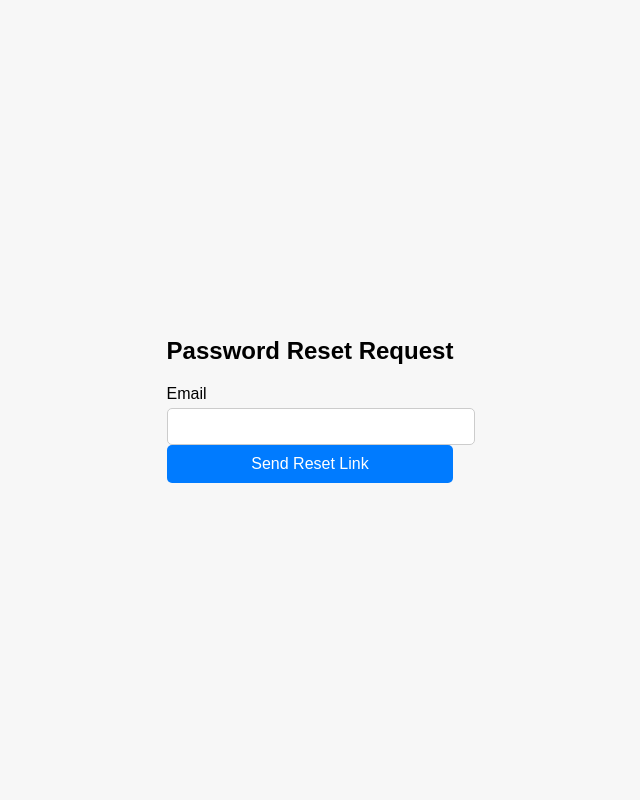
After one commit to Engmbakri/TaskMaster, a Flask app: page /password_reset_request in a window 1280 px wide. The commit adds this page. Shown: the whole page, without its empty margins (330-970 px from the left). Run offline with Flask 3, Linux system fonts and the light colour scheme.

Commit message:
updating

```diff
--- a/app.py
+++ b/app.py
@@ -1,9 +1,74 @@
 from flask import Flask, render_template, request, redirect, url_for, flash, session
-from db import create_task, get_task, update_task, delete_task_from_db, get_all_tasks_for_user, signup, login
+from flask_mail import Mail, Message
+from db import create_task, get_task, update_task, delete_task_from_db, get_all_tasks_for_user, signup, login, get_user_by_email, update_password
+from itsdangerous import URLSafeTimedSerializer
 import mysql.connector
 
 app = Flask(__name__)
-app.secret_key = '0123'
+app.config['SECRET_KEY'] = 'Hmoodecr10engbekoo10'
+
+# Email configurations
+app.config['MAIL_SERVER'] = 'smtp.gmail.com'
+app.config['MAIL_PORT'] = 587
+app.config['MAIL_USE_TLS'] = True
+app.config['MAIL_USERNAME'] = 'altyebwebsite@gmail.com'
+app.config['MAIL_PASSWORD'] = 'ufbu vbqk ykvl lpgn'
+
+mail = Mail(app)
+s = URLSafeTimedSerializer(app.config['SECRET_KEY'])
+
+def generate_reset_token(user_id):
+    return s.dumps(user_id, salt='password-reset-salt')
+
+def send_reset_email(email, token):
+    msg = Message('Password Reset Request', sender=app.config['MAIL_USERNAME'], recipients=[email])
+    link = url_for('reset_password', token=token, _external=True)
+    msg.body = f'''To reset your password, visit the following link:
+{link}
+
+If you did not make this request, please ignore this email.
+'''
+    mail.send(msg)
+
+def verify_reset_token(token, expiration=3600):
+    try:
+        user_id = s.loads(token, salt='password-reset-salt', max_age=expiration)
+        return user_id
+    except:
+        return None
+
+@app.route('/password_reset_request', methods=['GET', 'POST'])
+def password_reset_request():
+    if request.method == 'POST':
+        email = request.form['email']
+        user = get_user_by_email(email)
+        if user:
+            token = generate_reset_token(user['id'])
+            send_reset_email(user['email'], token)
+            flash('A password reset link has been sent to your email.', 'success')
+        else:
+            flash('No account found with that email address.', 'error')
+    return render_template('password_reset_request.html')
+
+@app.route('/reset_password/<token>', methods=['GET', 'POST'])
+def reset_password(token):
+    user_id = verify_reset_token(token)
+    if not user_id:
+        flash('The password reset link is invalid or has expired.', 'error')
+        return redirect(url_for('password_reset_request'))
+
+    if request.method == 'POST':
+        password = request.form['password']
+        confirm_password = request.form['confirm_password']
+        if password != confirm_password:
+            flash('Passwords do not match.', 'error')
+            return redirect(url_for('reset_password', token=token))
+
+        update_password(user_id, password)
+        flash('Your password has been reset successfully!', 'success')
+        return redirect(url_for('login_page'))
+
+    return render_template('reset_password.html', token=token)
 
 @app.route('/')
 def index():
@@ -15,20 +80,24 @@ def index():
         return redirect(url_for('login_page'))
 
 @app.route('/signup', methods=['GET', 'POST'])
-def signup_page():
+def signup_route():
     if request.method == 'POST':
         username = request.form['username']
         email = request.form['email']
         password = request.form['password']
         try:
             if signup(username, email, password):
-                flash('Signup successful! Please log in.')
+                session['username'] = username
+                flash('Signup successful! Please log in.', 'success')
                 return redirect(url_for('login_page'))
         except mysql.connector.Error as err:
             if err.errno == 1062:  # Duplicate entry error
-                flash('Username already exists. Please choose a different username.')
+                if 'username' in str(err):
+                    flash('Username already exists. Please choose a different username.', 'error')
+                elif 'email' in str(err):
+                    flash('Email already exists. Please use a different email address.', 'error')
             else:
-                flash('An error occurred. Please try again later.')
+                flash('An error occurred. Please try again later.', 'error')
     return render_template('signup.html')
 
 @app.route('/login', methods=['GET', 'POST'])
@@ -38,10 +107,10 @@ def login_page():
         password = request.form['password']
         if login(username, password):
             session['username'] = username
-            flash('Login successful!')
+            flash('Login successful!', 'success')
             return redirect(url_for('index'))
         else:
-            flash('Invalid username or password.')
+            flash('Invalid username or password.', 'error')
     return render_template('login.html')
 
 @app.route('/logout')
@@ -61,7 +130,7 @@ def create_new_task():
         title = request.form['title']
         description = request.form['description']
         due_date = request.form['due_date']
-        username = session['username']  # Get the username from the session
+        username = session['username']
         create_task(title, description, due_date, username)
         return redirect(url_for('index'))
     return render_template('new_task.html')
@@ -80,12 +149,8 @@ def edit_task(task_id):
 
 @app.route('/task/<int:task_id>/delete', methods=['POST'])
 def delete_task(task_id):
-    # Call the delete_task function from db.py to delete the task
     delete_task_from_db(task_id)
-
-    # Redirect to the homepage after deleting the task
     return redirect(url_for('index'))
-
 
 if __name__ == '__main__':
     app.run(debug=True)
--- a/static/login_styles.css
+++ b/static/login_styles.css
@@ -1,6 +1,8 @@
+/* login_styles.css */
+
 body {
     font-family: Arial, sans-serif;
-    background-color: #f4f4f4;
+    background-color: #f7f7f7;
     display: flex;
     justify-content: center;
     align-items: center;
@@ -8,66 +10,72 @@ body {
     margin: 0;
 }
 
-.login-container {
-    background: #fff;
-    padding: 30px;
-    border-radius: 8px;
+.container {
+    background-color: #fff;
+    padding: 20px;
+    border-radius: 5px;
     box-shadow: 0 0 10px rgba(0, 0, 0, 0.1);
-    width: 100%;
-    max-width: 400px;
+    width: 300px;
     text-align: center;
 }
 
 h2 {
     margin-bottom: 20px;
-    color: #333;
 }
 
-.input-group {
+.form-group {
     margin-bottom: 15px;
     text-align: left;
 }
 
-.input-group label {
+label {
     display: block;
     margin-bottom: 5px;
-    color: #555;
 }
 
-.input-group input {
-    width: calc(100% - 22px);
+input {
+    width: 100%;
     padding: 10px;
-    border: 1px solid #ddd;
-    border-radius: 4px;
+    border: 1px solid #ccc;
+    border-radius: 5px;
 }
 
 button {
     width: 100%;
     padding: 10px;
-    background: #333;
-    color: white;
+    background-color: #007bff;
     border: none;
-    border-radius: 4px;
+    border-radius: 5px;
+    color: #fff;
     font-size: 16px;
-    cursor: pointer;
-    transition: background 0.3s;
 }
 
 button:hover {
-    background: #555;
+    background-color: #0056b3;
 }
 
-.bottom-text {
+p {
     margin-top: 20px;
-    color: #555;
 }
 
-.bottom-text a {
-    color: #333;
+a {
+    color: #007bff;
     text-decoration: none;
-    font-weight: bold;
 }
 
-.bottom-text a:hover {
+a:hover {
     text-decoration: underline;
 }
+
+.flash-message {
+    background-color: #f8d7da; /* Red color for error messages */
+    color: #721c24; /* Text color for error messages */
+    padding: 10px;
+    border-radius: 5px;
+    margin-bottom: 10px;
+}
+
+.flash-message.success {
+    background-color: #d4edda; /* Green color for success messages */
+    color: #155724; /* Text color for success messages */
+}
--- a/templates/login.html
+++ b/templates/login.html
@@ -24,6 +24,7 @@
             <button type="submit">Login</button>
             <div class="bottom-text">
                 <p>Don't have an account? <a href="/signup">Sign up</a></p>
+		<p><a href="/password_reset_request">Forgot your password?</a></p>
             </div>
         </form>
     </div>
--- /dev/null
+++ b/templates/password_reset_request.html
@@ -0,0 +1,24 @@
+<!DOCTYPE html>
+<html lang="en">
+<head>
+    <meta charset="UTF-8">
+    <meta name="viewport" content="width=device-width, initial-scale=1.0">
+    <title>Password Reset Request</title>
+    <link rel="stylesheet" type="text/css" href="{{ url_for('static', filename='login_styles.css') }}">
+</head>
+<body>
+    <div class="reset-container">
+        <h2>Password Reset Request</h2>
+        <form action="/password_reset_request" method="POST">
+            {% for message in get_flashed_messages() %}
+            <div class="flash-message">{{ message }}</div>
+            {% endfor %}
+            <div class="input-group">
+                <label for="email">Email</label>
+                <input type="email" id="email" name="email" required>
+            </div>
+            <button type="submit">Send Reset Link</button>
+        </form>
+    </div>
+</body>
+</html>
```
Also changed, not shown: db.py (+35 -2 lines), static/signup_styles.css (+59 -26 lines), static/signup_validation.js (added, +61 -0 lines), templates/reset_password.html (added, +28 -0 lines), test_mail.py (added, +31 -0 lines).
